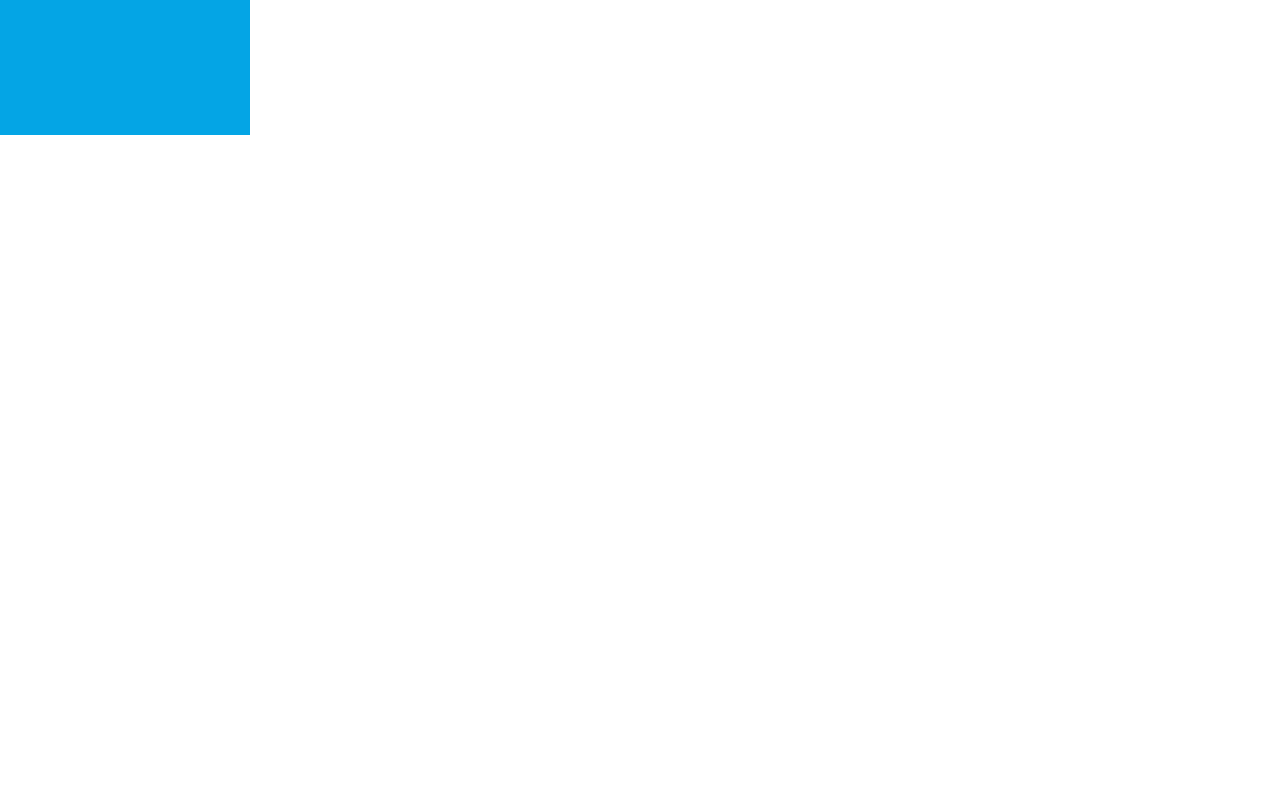
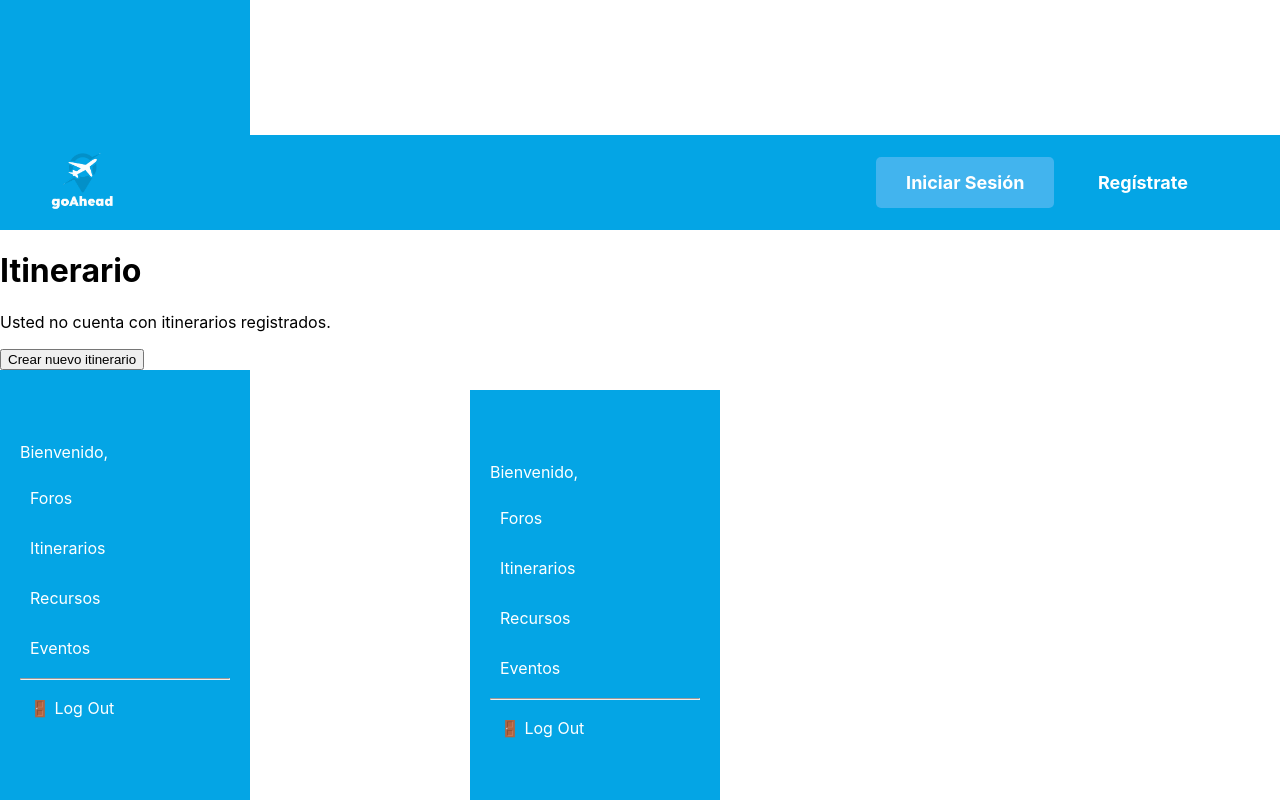
Before and after one commit to aleeeec02/goahead-ultimate, a React (Create React App) app in the folder react-node-app/client/: page /itinerarios in a window 1280 px wide. Shown: the part 780-1580 px from the top of the page. Before the commit the page ends 915 px from the top, so only its background shows below. Built offline with nearby package versions, Linux system fonts and the light colour scheme.

Commit message:
Itinerarios

```diff
--- a/react-node-app/client/package.json
+++ b/react-node-app/client/package.json
@@ -8,8 +8,8 @@
     "@testing-library/user-event": "^13.5.0",
     "react": "^18.2.0",
     "react-dom": "^18.2.0",
-    "react-router-dom": "^6.18.0",
-    "react-scripts": "5.0.1",
+    "react-router-dom": "^6.19.0",
+    "react-scripts": "^5.0.1",
     "web-vitals": "^2.1.4"
   },
   "scripts": {
--- a/react-node-app/client/src/App.js
+++ b/react-node-app/client/src/App.js
@@ -3,6 +3,8 @@
 import './App.css';
 import Topbar from './Pages/Topbar';
 import Sidebar from './Pages/Sidebar';
+import Itinerarios from './Pages/Itinerarios';
+
 import Rutas from './rutas';
 
 function App() {
--- /dev/null
+++ b/react-node-app/client/src/Pages/Itinerarios.js
@@ -0,0 +1,24 @@
+import React from 'react';
+import Sidebar from './Sidebar';
+import Topbar from './Topbar';
+import '../style-pages/itinerario.css';
+import Rutas from '../rutas';
+
+function Itinerarios() {
+  return (
+    <div className="itinerarios-page">
+      <Sidebar />
+      <div className="Itinerarios-content">
+        <Topbar />
+        <div className="Itinerarios-main">
+          <h1>Itinerario</h1>
+          <p>Usted no cuenta con itinerarios registrados.</p>
+          <button>Crear nuevo itinerario</button>
+          {}
+        </div>
+      </div>
+    </div>
+  );
+}
+
+export default Itinerarios;
--- a/react-node-app/client/src/rutas.js
+++ b/react-node-app/client/src/rutas.js
@@ -4,6 +4,7 @@
 import FormularioLogin from './Pages/formulario-login';
 import FormularioRegistro from './Pages/formulario-register';
 import FormularioPassword from './Pages/formulario-forgot-password';
+import Itinerario from './Pages/Itinerarios';
 
 const Rutas = () => {
   return (
@@ -11,6 +12,7 @@
       <Route path="/login" element={<FormularioLogin />} />
       <Route path="/registro" element={<FormularioRegistro />} />
       <Route path="/forgotPassword" element={<FormularioPassword />} />
+      <Route path="/itinerarios" element={<Itinerario />} />
     </Routes>
   );
 };
```
Also changed, not shown: react-node-app/client/src/style-pages/itinerario.css (added), 1 other file (tests, documents, lock files or other folders).
